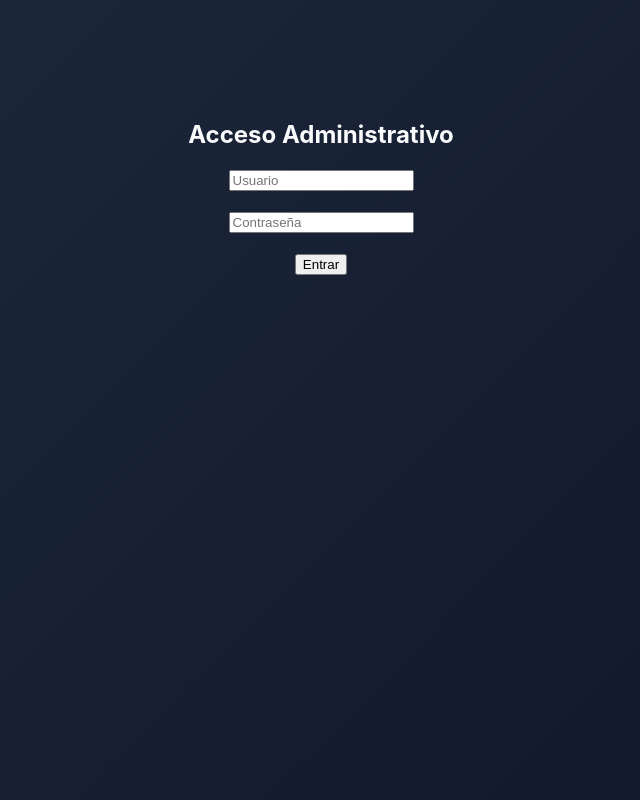
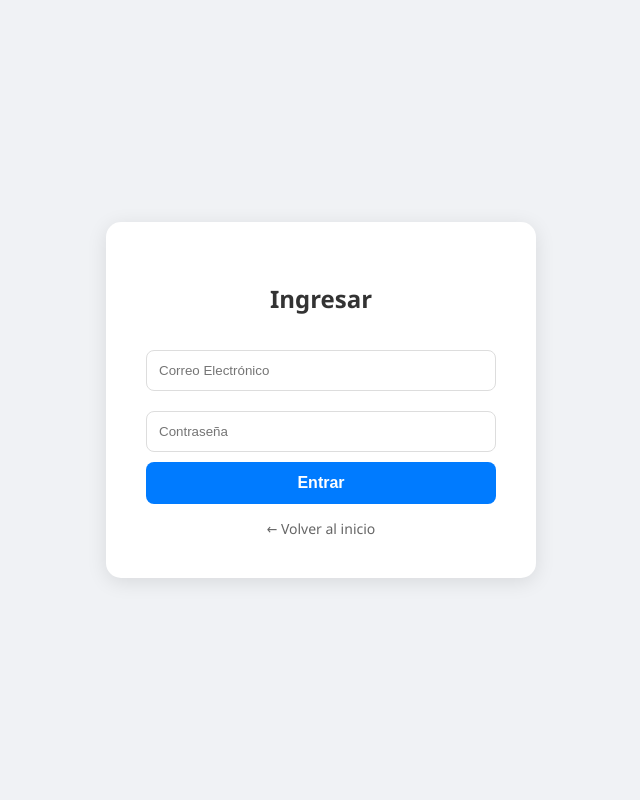
Before and after one commit to gleiderr99-boop/nuevo-proyecto, a Flask app: page /login in a window 1280 px wide. Shown: the whole page, without its empty margins (319-959 px from the left). Run offline with Flask 3, Linux system fonts and the light colour scheme.

Commit message:
Update login.html

```diff
--- a/templates/login.html
+++ b/templates/login.html
@@ -1,18 +1,26 @@
 <!DOCTYPE html>
-<html lang="es">
+<html>
 <head>
-    <meta charset="UTF-8">
-    <title>Login Admin</title>
-    <link rel="stylesheet" href="{{ url_for('static', filename='style.css') }}">
+    <title>Gleider Shop - Login</title>
+    <style>
+        body { font-family: 'Segoe UI', Tahoma, Geneva, Verdana, sans-serif; background: #f0f2f5; display: flex; justify-content: center; align-items: center; height: 100vh; margin: 0; }
+        .login-card { background: white; padding: 40px; border-radius: 15px; box-shadow: 0 4px 20px rgba(0,0,0,0.1); width: 350px; text-align: center; }
+        h2 { color: #333; margin-bottom: 25px; }
+        input { width: 100%; padding: 12px; margin: 10px 0; border: 1px solid #ddd; border-radius: 8px; box-sizing: border-box; }
+        button { width: 100%; padding: 12px; background: #007bff; color: white; border: none; border-radius: 8px; cursor: pointer; font-size: 16px; font-weight: bold; transition: 0.3s; }
+        button:hover { background: #0056b3; }
+        .back-link { display: block; margin-top: 15px; color: #666; text-decoration: none; font-size: 14px; }
+    </style>
 </head>
 <body>
-    <div class="login-box" style="text-align: center; margin-top: 100px;">
-        <h2>Acceso Administrativo</h2>
+    <div class="login-card">
+        <h2>Ingresar</h2>
         <form method="POST">
-            <input type="text" name="user" placeholder="Usuario" required><br><br>
-            <input type="password" name="pass" placeholder="Contraseña" required><br><br>
+            <input type="email" name="correo" placeholder="Correo Electrónico" required>
+            <input type="password" name="pass" placeholder="Contraseña" required>
             <button type="submit">Entrar</button>
         </form>
+        <a href="/" class="back-link">← Volver al inicio</a>
     </div>
 </body>
 </html>
```
